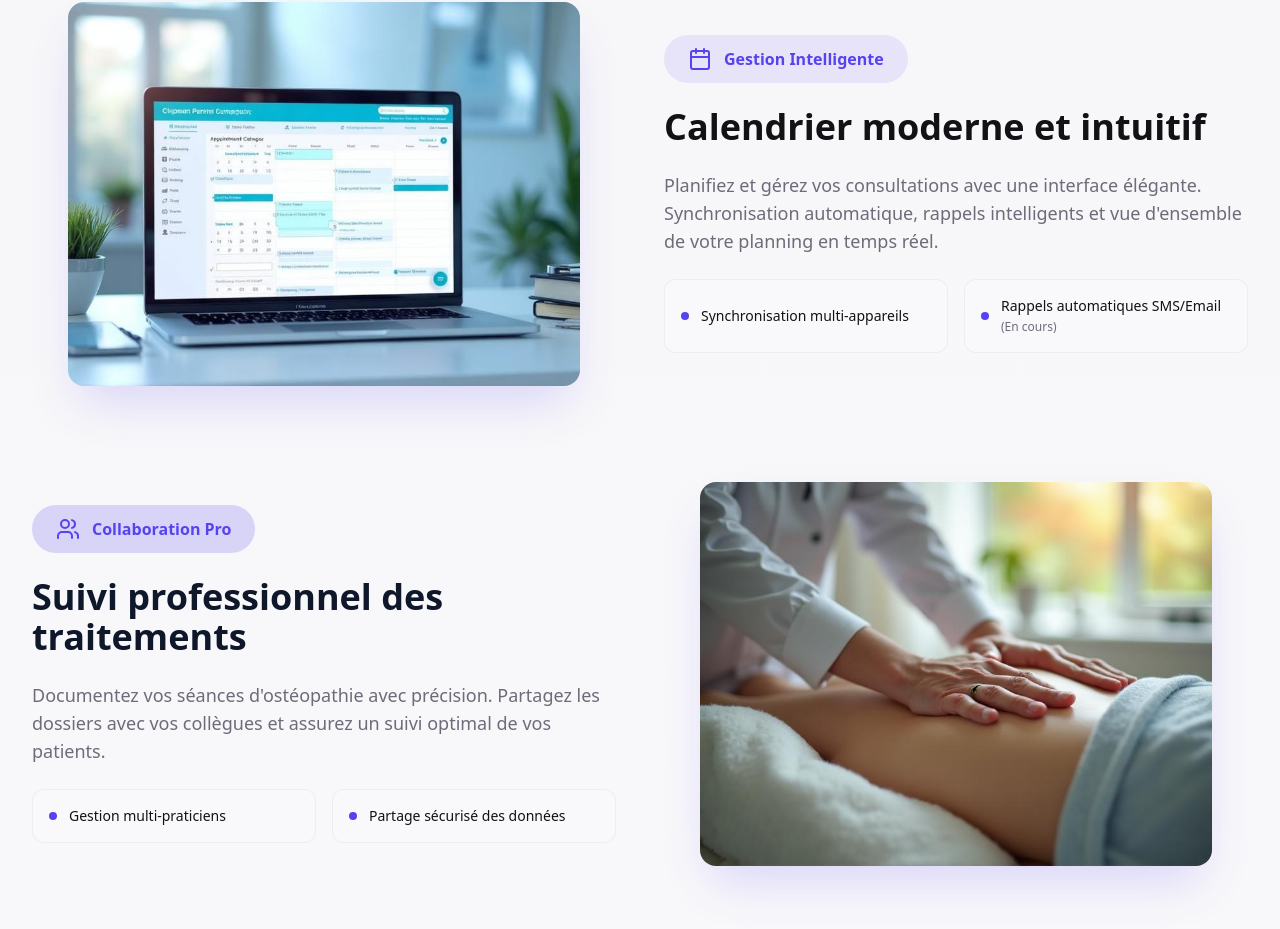
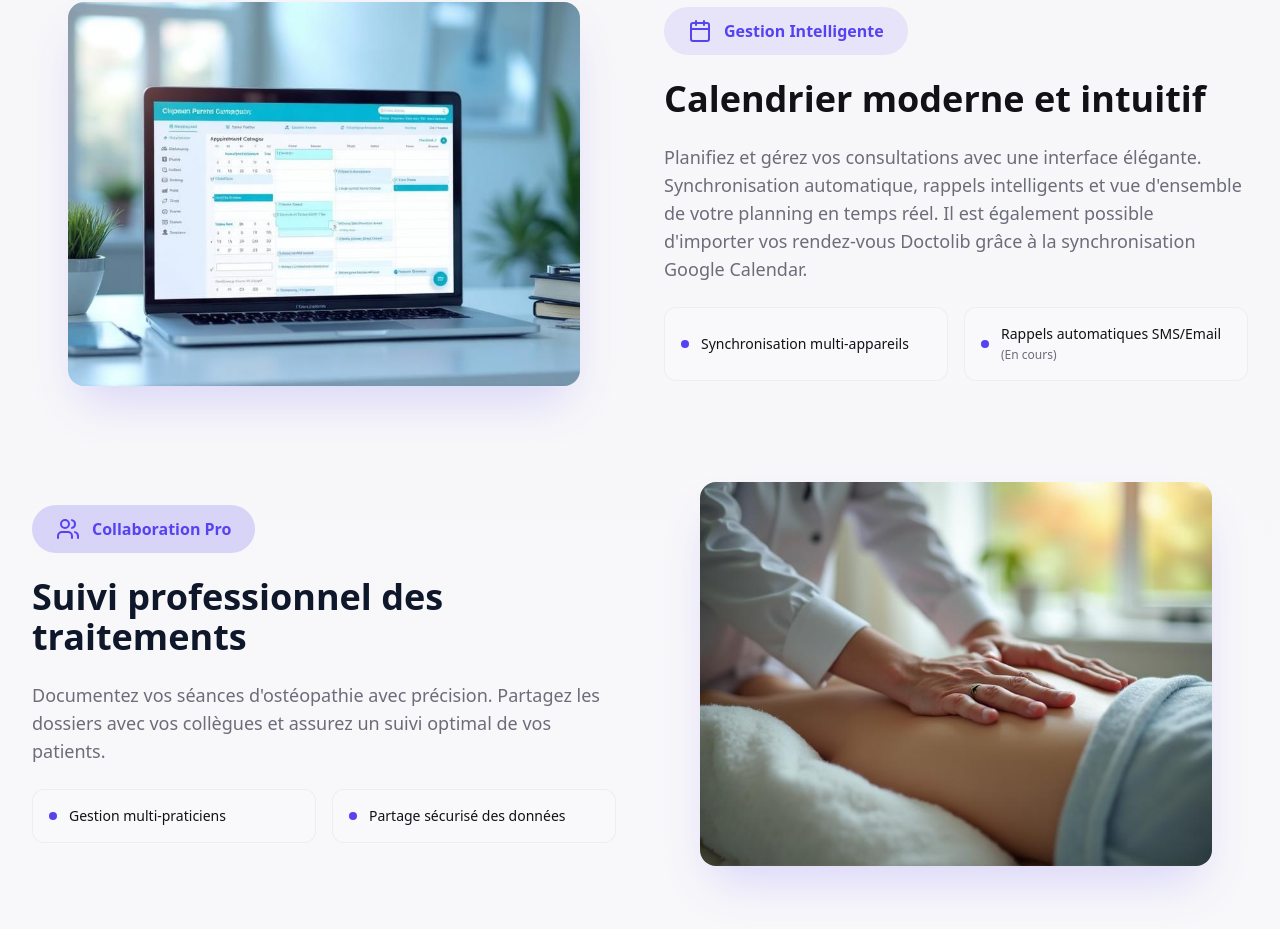
Before and after one commit to FloAFDEV/osteopraxis-app, a React (Vite) app: page / in a window 1280 px wide. Shown: the part 1119-2048 px from the top of the page. Built offline with nearby package versions, Linux system fonts and the light colour scheme; no server answers; the database is empty.

Commit message:
Code edited in Lovable Code Editor
Edited UI in Lovable

```diff
--- a/src/pages/LandingPage.tsx
+++ b/src/pages/LandingPage.tsx
@@ -420,12 +420,11 @@ export default function LandingPage() {
 								<h3 className="text-2xl sm:text-3xl md:text-4xl font-bold leading-tight">
 									Calendrier moderne et intuitif
 								</h3>
-								<p className="text-base sm:text-lg text-muted-foreground leading-relaxed">
-									Planifiez et gérez vos consultations avec
-									une interface élégante. Synchronisation
-									automatique, rappels intelligents et vue
-									d'ensemble de votre planning en temps réel.
-								</p>
+							<p className="text-base sm:text-lg text-muted-foreground leading-relaxed">
+	Planifiez et gérez vos consultations avec une interface élégante. Synchronisation automatique, rappels intelligents et vue d'ensemble de votre planning en temps réel.
+	Il est également possible d'importer vos rendez-vous Doctolib grâce à la synchronisation Google Calendar.
+</p>
+
 								<div className="grid sm:grid-cols-2 gap-3 sm:gap-4">
 									<div className="flex items-center gap-2 sm:gap-3 p-3 sm:p-4 rounded-lg bg-background border border-border/50">
 										<div className="h-2 w-2 bg-primary rounded-full flex-shrink-0"></div>
```
